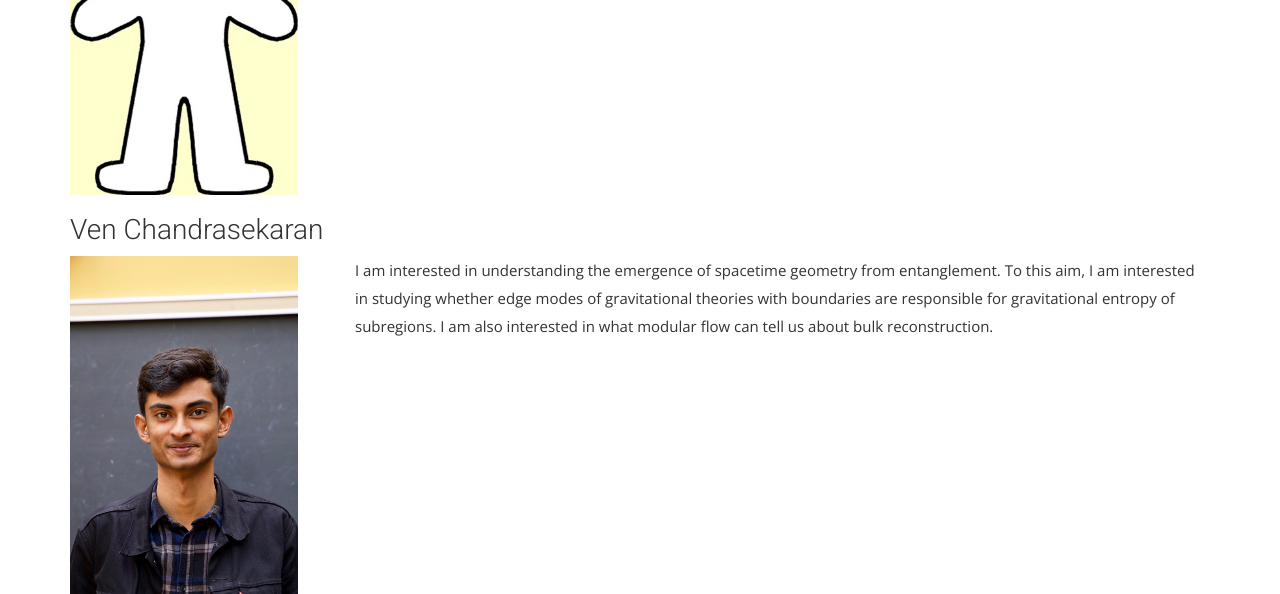
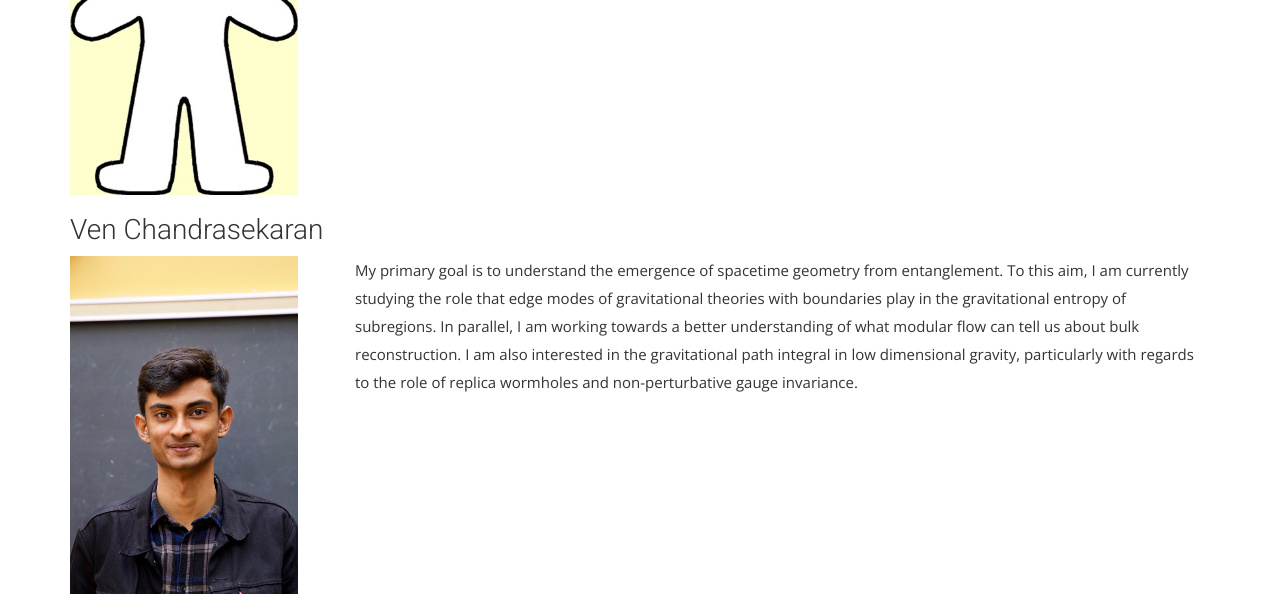
Before and after one commit to bousso-group/bousso-group.github.io, a Jekyll site: the page built from members.html, in a window 1280 px wide and 900 px high, scrolled down 2904 px, cut to the strip 0-594 px from the top of the window. Built offline with Jekyll 4.4.1, drawn with Linux system fonts in a browser that asks for light colours; nearby versions of some CDN libraries; some web fonts are replaced.

Commit message:
Updated bio

```diff
--- a/members.html
+++ b/members.html
@@ -94,8 +94,7 @@ permalink: /members/
             <h3> Ven Chandrasekaran</h3>
             <img src="{{ site.baseurl }}/img/members/ven.jpg" alt="Ven">
             <p>
-                I am interested in understanding the emergence of spacetime geometry from entanglement. To this aim, I am interested in studying whether edge modes of gravitational theories with boundaries are responsible for gravitational entropy of subregions. I am also interested in what modular flow can tell us about bulk reconstruction.
-
+                My primary goal is to understand the emergence of spacetime geometry from entanglement. To this aim, I am currently studying the role that edge modes of gravitational theories with boundaries play in the gravitational entropy of subregions. In parallel, I am working towards a better understanding of what modular flow can tell us about bulk reconstruction. I am also interested in the gravitational path integral in low dimensional gravity, particularly with regards to the role of replica wormholes and non-perturbative gauge invariance.
             </p>
         </div>
     </div>
```
